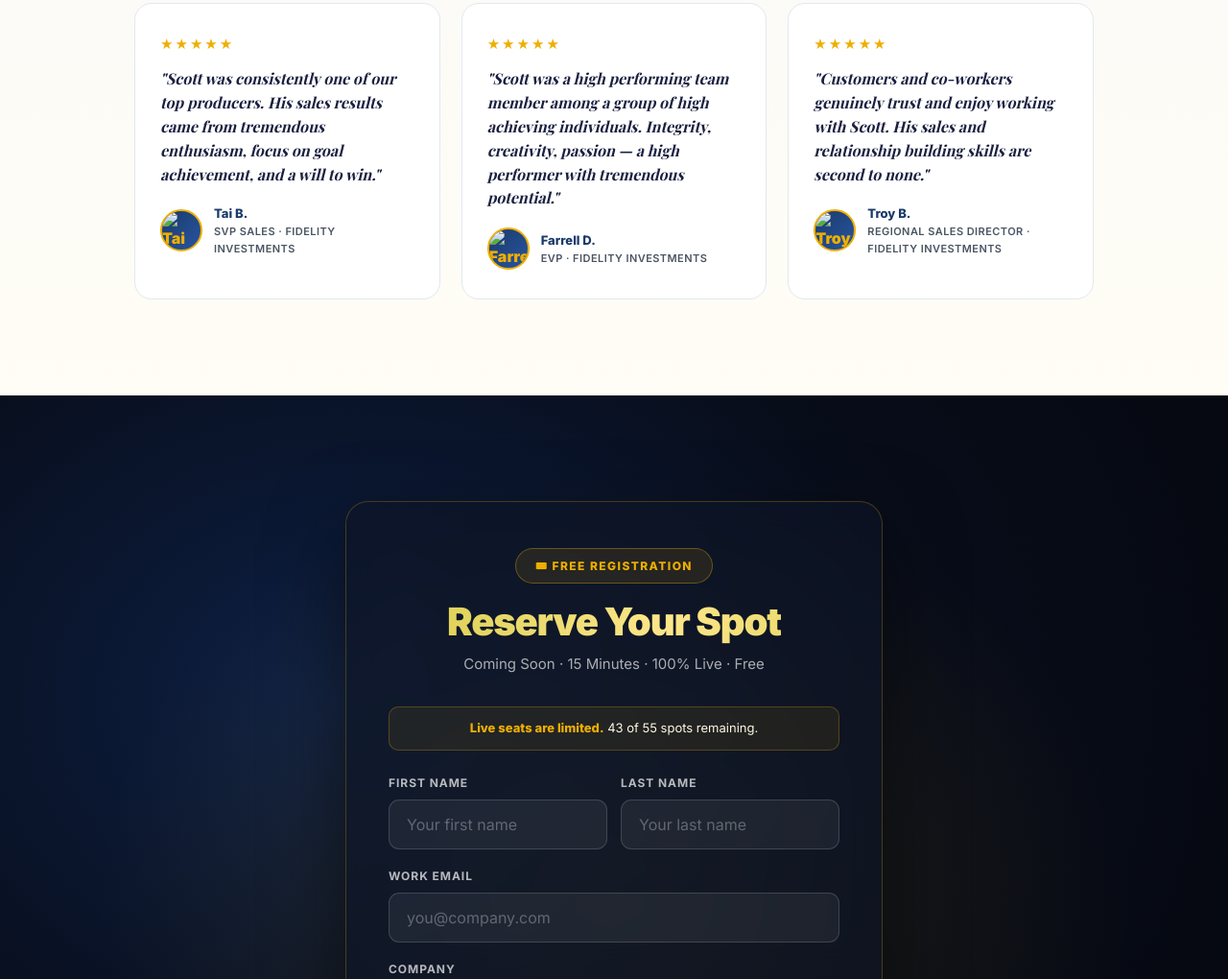
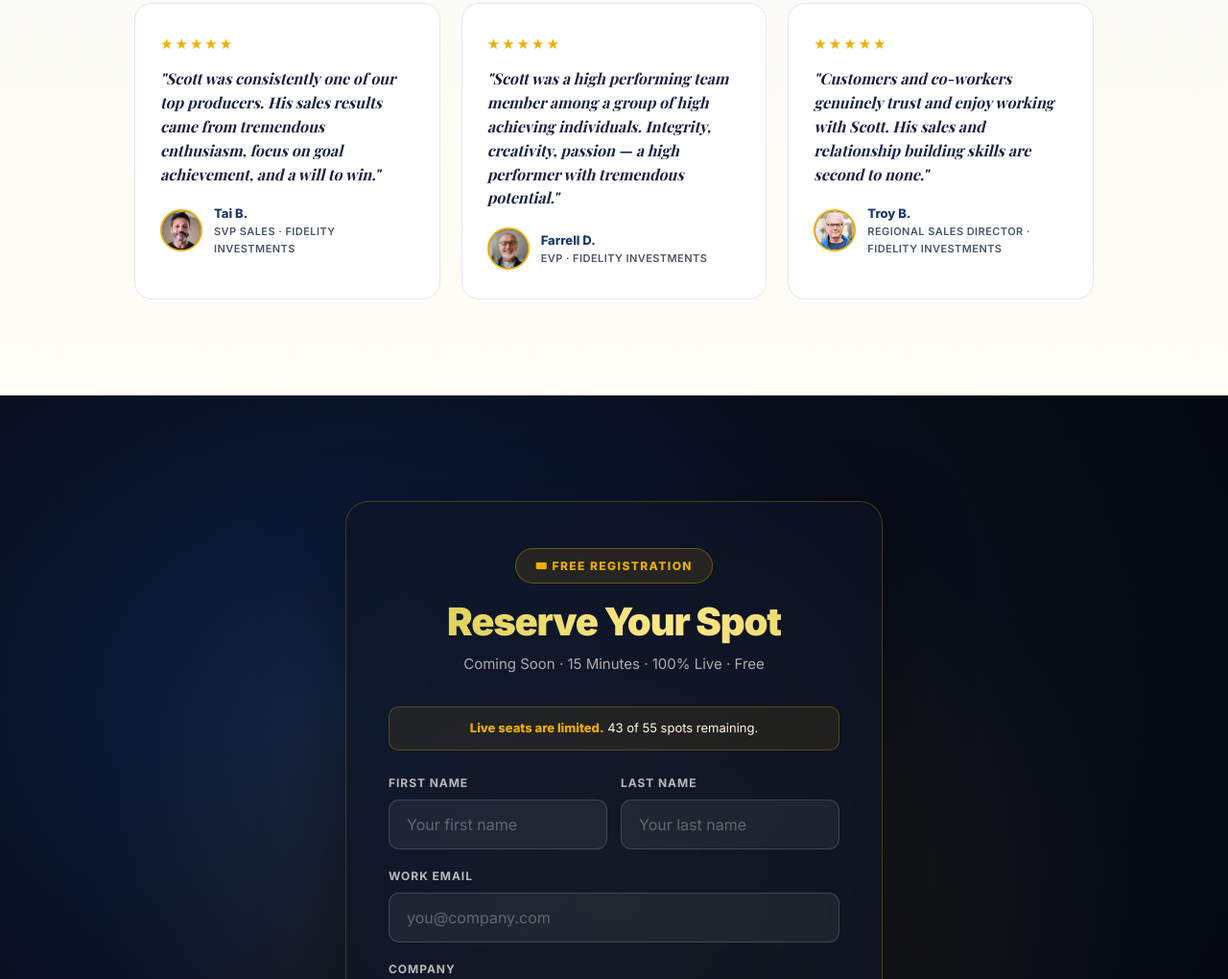
Before and after one commit to smagnacca/15-minute-sales-sprint, a plain HTML site: page src/index.html in a window 1280 px wide. Shown: the part 3990-5010 px from the top of the page at 96% size. Drawn offline with nearby package versions, Linux system fonts and the light colour scheme; a web font is replaced by a local one.

Commit message:
Fix testimonial image paths: src/img/ → img/

```diff
--- a/src/index.html
+++ b/src/index.html
@@ -484,7 +484,7 @@
           <div class="t-stars">★★★★★</div>
           <p class="t-quote">"Scott was consistently one of our top producers. His sales results came from tremendous enthusiasm, focus on goal achievement, and a will to win."</p>
           <div class="t-author">
-            <div class="t-avatar"><img src="src/img/tai-b.jpg" alt="Tai B." style="width:100%; height:100%; object-fit:cover; border-radius:50%;"></div>
+            <div class="t-avatar"><img src="img/tai-b.jpg" alt="Tai B." style="width:100%; height:100%; object-fit:cover; border-radius:50%;"></div>
             <div>
               <div class="t-name">Tai B.</div>
               <div class="t-title">SVP Sales · Fidelity Investments</div>
@@ -495,7 +495,7 @@
           <div class="t-stars">★★★★★</div>
           <p class="t-quote">"Scott was a high performing team member among a group of high achieving individuals. Integrity, creativity, passion — a high performer with tremendous potential."</p>
           <div class="t-author">
-            <div class="t-avatar"><img src="src/img/farrell-d.jpg" alt="Farrell D." style="width:100%; height:100%; object-fit:cover; border-radius:50%;"></div>
+            <div class="t-avatar"><img src="img/farrell-d.jpg" alt="Farrell D." style="width:100%; height:100%; object-fit:cover; border-radius:50%;"></div>
             <div>
               <div class="t-name">Farrell D.</div>
               <div class="t-title">EVP · Fidelity Investments</div>
@@ -506,7 +506,7 @@
           <div class="t-stars">★★★★★</div>
           <p class="t-quote">"Customers and co-workers genuinely trust and enjoy working with Scott. His sales and relationship building skills are second to none."</p>
           <div class="t-author">
-            <div class="t-avatar"><img src="src/img/troy-b.jpg" alt="Troy B." style="width:100%; height:100%; object-fit:cover; border-radius:50%;"></div>
+            <div class="t-avatar"><img src="img/troy-b.jpg" alt="Troy B." style="width:100%; height:100%; object-fit:cover; border-radius:50%;"></div>
             <div>
               <div class="t-name">Troy B.</div>
               <div class="t-title">Regional Sales Director · Fidelity Investments</div>
```
